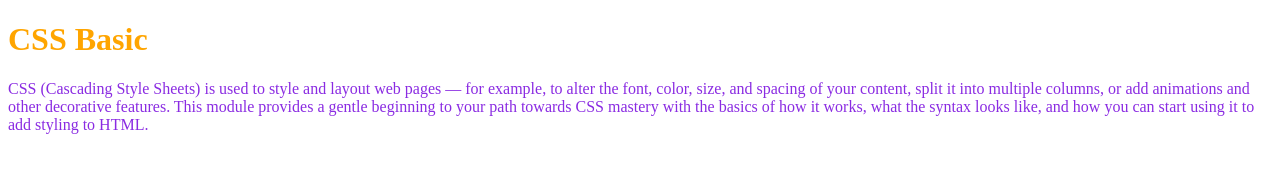
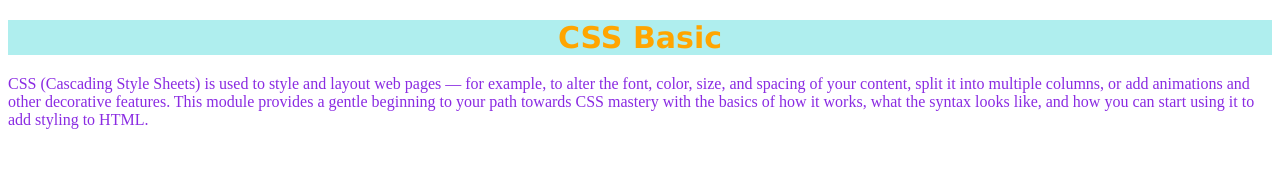
Before and after one commit to mohankrishna-challapalli/FrontEndDev, a plain HTML site: page about.html in a window 1280 px wide. Drawn offline with Linux system fonts and the light colour scheme.

Commit message:
Latest commit

```diff
--- a/style.css
+++ b/style.css
@@ -1,5 +1,9 @@
 h1{
     color: orange ;
+    background-color: paleturquoise;
+    font-size: 30px;
+    font-family: 'Lucida Grande';
+    text-align: center;
 }
  p{
     color: blueviolet;
```
